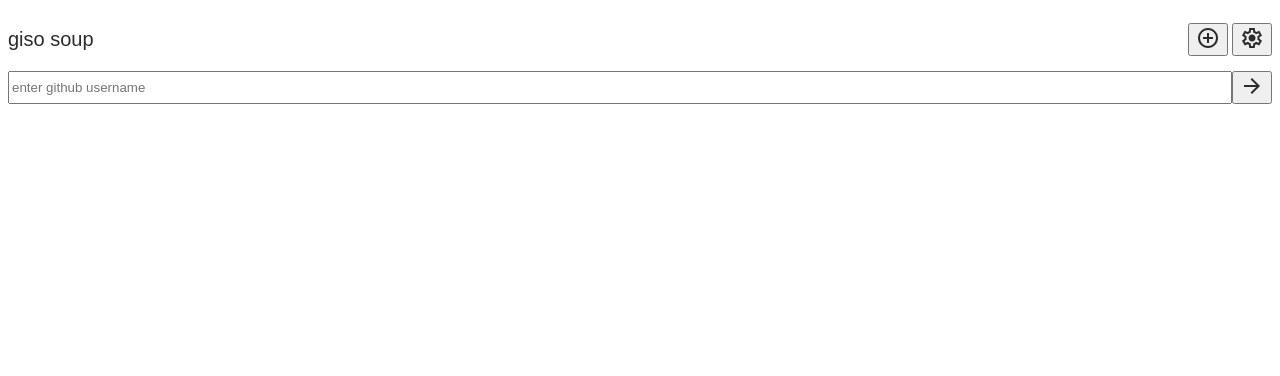
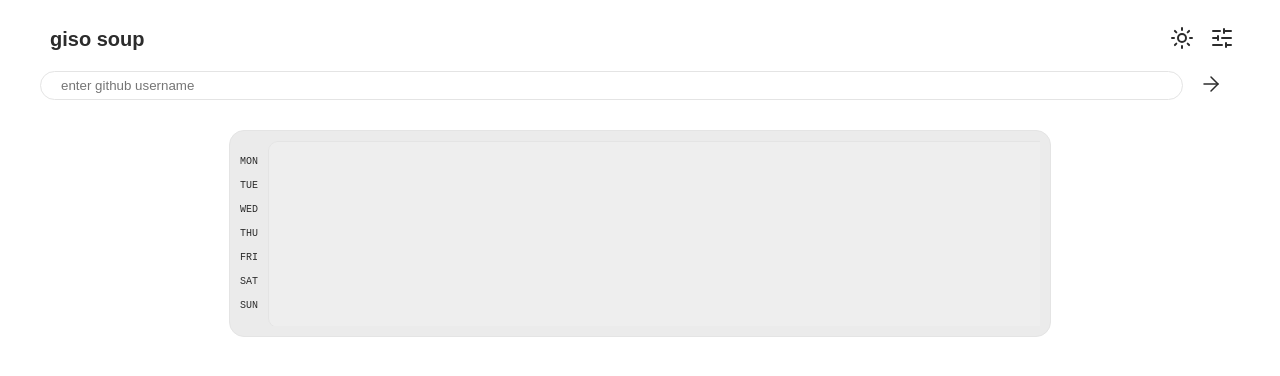
Before and after one commit to victoriaokereke/github-contribution-graph, a plain HTML site: page index.html in a window 1280 px wide. Drawn offline with Linux system fonts and the light colour scheme; a web font is replaced by a local one.

Commit message:
CORS setup, add colour-variated contribution graph, weekday labels and change button icons

```diff
--- a/index.html
+++ b/index.html
@@ -3,8 +3,10 @@
     <head>
         <meta charset= "UTF-8"/>
         <meta name="viewport" content="width=device-width, initial-scale=1.0">
-        <title>Research calendar app</title>
+        <title>giso soup!</title>
+        <link href="https://api.fontshare.com/v2/css?f[]=satoshi@900&display=swap" rel="stylesheet">
         <link rel="stylesheet" href="style.css">
+
     </head>
 
     <body>
@@ -15,23 +17,11 @@
 
             <div id="add-and-settings-button-container">
             <button id="add-new-graph">
-                <svg xmlns="http://www.w3.org/2000/svg"
-                viewBox="0 0 24 24"
-                height="24px"
-                width="24px"
-                fill="#2c2c2c">
-                <path d="M11,17h2V13h4V11H13V7H11v4H7v2h4v4Zm1,5q-2.07,0-3.9-0.79q-1.82-0.79-3.17-2.14Q3.58,17.73 2.79,15.9T2,12Q2,9.92 2.79,8.1Q3.58,6.27 4.93,4.93Q6.28,3.57 8.1,2.79Q9.93,2 12,2t3.9,0.79t3.17,2.14q1.35,1.35 2.14,3.17Q22,9.92 22,12t-0.79,3.9t-2.14,3.17q-1.35,1.35-3.17,2.14T12,22Zm0-2q3.35,0 5.68-2.32T20,12T17.68,6.32T12,4T6.33,6.32T4,12t2.33,5.68T12,20Zm0-8Z"/>
-                </svg>
+                <svg xmlns="http://www.w3.org/2000/svg" width="24" height="24" viewBox="0 0 24 24" fill="none" stroke="currentColor" stroke-width="2" stroke-linecap="round" stroke-linejoin="round" class="lucide lucide-sun preview-icon"><circle cx="12" cy="12" r="4"/><path d="M12 2v2"/><path d="M12 20v2"/><path d="m4.93 4.93 1.41 1.41"/><path d="m17.66 17.66 1.41 1.41"/><path d="M2 12h2"/><path d="M20 12h2"/><path d="m6.34 17.66-1.41 1.41"/><path d="m19.07 4.93-1.41 1.41"/></svg>
+                <svg xmlns="http://www.w3.org/2000/svg" width="24" height="24" viewBox="0 0 24 24" fill="none" stroke="currentColor" stroke-width="2" stroke-linecap="round" stroke-linejoin="round" class=" hidden lucide lucide-moon preview-icon"><path d="M20.985 12.486a9 9 0 1 1-9.473-9.472c.405-.022.617.46.402.803a6 6 0 0 0 8.268 8.268c.344-.215.825-.004.803.401"/></svg>
             </button>
-
             <button id="settings">
-                <svg xmlns="http://www.w3.org/2000/svg"
-                viewBox="0 0 24 24"
-                height="24px"
-                width="24px"
-                fill="#2c2c2c">
-                <path d="M9.25,22l-0.4-3.2q-0.32-0.13-0.61-0.3T7.68,18.13L4.7,19.38L1.95,14.63l2.58-1.95Q4.5,12.5 4.5,12.34q0-0.16 0-0.34t0-0.34t0.03-0.34L1.95,9.38L4.7,4.63L7.68,5.88Q7.95,5.68 8.25,5.5t0.6-0.3L9.25,2h5.5l0.4,3.2q0.33,0.13 0.61,0.3t0.56,0.38L19.3,4.63l2.75,4.75l-2.57,1.95q0.02,0.18 0.02,0.34t0,0.34t0,0.34t-0.05,0.34l2.57,1.95l-2.75,4.75l-2.95-1.25q-0.27,0.2-0.57,0.38t-0.6,0.3L14.75,22H9.25ZM11,20h1.98l0.35-2.65q0.78-0.2 1.44-0.59t1.21-0.94l2.47,1.03l0.98-1.7l-2.15-1.63q0.13-0.35 0.17-0.74T17.5,12t-0.05-0.79q-0.05-0.39-0.17-0.74l2.15-1.63l-0.98-1.7L15.98,8.2q-0.55-0.57-1.21-0.96T13.33,6.65L13,4H11.03L10.68,6.65Q9.9,6.85 9.24,7.24T8.03,8.17L5.55,7.15L4.58,8.85l2.15,1.6Q6.6,10.83 6.55,11.2T6.5,12q0,0.4 0.05,0.77t0.17,0.75L4.58,15.15l0.98,1.7L8.03,15.8q0.55,0.58 1.21,0.96t1.44,0.59L11,20Zm1.05-4.5q1.45,0 2.47-1.03T15.55,12T14.53,9.52T12.05,8.5q-1.47,0-2.49,1.02T8.55,12t1.01,2.47t2.49,1.03ZM12,12Z"/>
-                </svg>
+                <svg xmlns="http://www.w3.org/2000/svg" width="24" height="24" viewBox="0 0 24 24" fill="none" stroke="currentColor" stroke-width="2" stroke-linecap="round" stroke-linejoin="round" class="lucide lucide-sliders-horizontal preview-icon"><path d="M10 5H3"/><path d="M12 19H3"/><path d="M14 3v4"/><path d="M16 17v4"/><path d="M21 12h-9"/><path d="M21 19h-5"/><path d="M21 5h-7"/><path d="M8 10v4"/><path d="M8 12H3"/></svg>
             </button>
             </div>
 
@@ -43,15 +33,42 @@
                     <input type="text" id="username" placeholder="enter github username">
                         <button id="generate-graph">
                             <svg xmlns="http://www.w3.org/2000/svg"
-                            viewBox="0 0 24 24"
-                            height="24px"
-                            width="24px"
-                            fill="#2c2c2c">
-                            <path d="M16.18,13H4V11H16.18l-5.6-5.6L12,4l8,8l-8,8l-1.42-1.4l5.6-5.6Z"/>
+                                width="24"
+                                height="24"
+                                viewBox="0 0 24 24"
+                                fill="none"
+                                stroke="currentColor"
+                                stroke-width="1.5"
+                                stroke-linecap="round"
+                                stroke-linejoin="round"
+                                class="lucide lucide-arrow-right preview-icon">
+                                <path d="M5 12h14"/>
+                                <path d="m12 5 7 7-7 7"/>
                             </svg>
                         </button>
                 </div>
-                <div class="actual-graph">
+                <div id="contribution-container">
+                    <div id="weekday-labels">
+                        <span>MON</span>
+                        <span>TUE</span>
+                        <span>WED</span>
+                        <span>THU</span>
+                        <span>FRI</span>
+                        <span>SAT</span>
+                        <span>SUN</span>
+                    </div>
+
+
+                    <div id="month-labels-and-contrib-grid">
+                        <div id="month-labels">
+
+                        </div>
+
+                        <div id="contribution-grid">
+
+                        </div>
+
+                    </div>
 
                 </div>
             </div>
--- a/script.js
+++ b/script.js
@@ -0,0 +1,42 @@
+const input = document.querySelector("#username")
+const generateGraphButton = document.querySelector("#generate-graph")
+const contributionGrid = document.querySelector("#contribution-grid")
+const monthLabels = document.querySelector("#month-labels")
+
+
+generateGraphButton.addEventListener("click", generateGraph)
+
+async function generateGraph() {
+
+    contributionGrid.innerHTML = ""
+
+    const username = input.value
+
+    let url = `http://127.0.0.1:5000/contributions/${username}`
+
+    const response = await fetch(url)
+
+    const data = await response.json()
+
+    data.forEach(jsObj => {
+        const contributionCell = document.createElement("div")
+        contributionCell.classList.add("empty-cell")
+        contributionCell.dataset.date = jsObj.date
+        contributionCell.dataset.level = jsObj.level
+        contributionCell.dataset.count = jsObj.contribution_count
+
+        contributionGrid.appendChild(contributionCell)
+
+        // const dates = []
+
+        // dates.map(
+        //     new Date(jsObj.date)
+        // )
+
+        // const earliestDate = Math.min(dates)
+
+
+    })
+
+
+}
--- a/style.css
+++ b/style.css
@@ -1,9 +1,59 @@
+
+/* creating a root color for the whole page */
+:root {
+    --background-colour: white;
+    --text-colour: #2c2c2c;
+    --grid-background: #eeeeee;
+    --level-1: rgba(0, 128, 0, 0.2);
+    --level-2: rgba(0, 128, 0, 0.4);
+    --level-3: rgba(0, 128, 0, 0.6);
+    --level-4: rgba(0, 128, 0, 1.0);
+    --border-colour: #e4e4e4;
+    --cell-colour: #4b4b4b;
+    --icon-colour: #2c2c2c;
+    --empty-cell: #57575718;
+    --contribution-container-colour: #ebebeb;
+
+}
+
+
+/* making a dark mode class for the body element */
+.dark-mode {
+    --background-colour: black;
+    --text-colour: #f3f3f3;
+    --grid-background: #2c2c2c;
+    --level-1: rgba(0, 128, 0, 0.2);
+    --level-2: rgba(0, 128, 0, 0.4);
+    --level-3: rgba(0, 128, 0, 0.6);
+    --level-4: rgba(0, 128, 0, 1.0);
+    --border-colour: #4b4b4b;
+    --cell-colour: #4b4b4b;
+    --icon-colour: #f3f3f3;
+    --empty-cell: #cfcbcb18;
+    --contribution-container-colour: #3c3c3c;
+
+}
+
+
+
+
+
+
+body {
+    background-color: var(--background-colour);
+    font-family: 'Satoshi', sans-serif;
+    font-weight: 400;
+    margin-inline: 40px;
+
+}
+
 p {
-    font-family: Arial, Helvetica, sans-serif;
+    font-family: inherit;
     font-size: 20px;
+    font-weight: 600;
     text-align: center;
-    color: #2c2c2c;
-
+    color: var(--text-colour);
+    padding-left: 10px;
 }
 
 .header {
@@ -15,5 +65,158 @@ p {
 
 .input-and-generate {
     display: grid;
-    grid-template-columns: 40fr 1fr;
+    grid-template-columns: 20fr 1fr;
 }
+
+
+#username {
+    appearance: none;
+    border-radius: 20px;
+    border-width: 1.5px;
+    border-color: var(--border-colour);
+    border-style: solid;
+    padding-inline: 20px;
+    /* margin-inline: 20px; */
+}
+
+
+#add-new-graph {
+    background-color: var(--background-colour);
+    border-radius: 5px;
+    border-width: 0px;
+    border-style: solid;
+    color: var(--icon-colour);
+}
+
+
+#settings {
+    background-color: var(--background-colour);
+    border-radius: 5px;
+    border-width: 0px;
+    border-style: solid;
+    color: var(--icon-colour);
+
+}
+
+#generate-graph {
+    background-color: var(--background-colour);
+    border-radius: 20px;
+    border-width: 0px;
+    border-color: var(--border-colour);
+    color: var(--icon-colour);
+    border-style: solid;
+}
+
+.hidden {
+    display: none;
+}
+
+
+#weekday-labels {
+    font-family: monospace;
+    font-size: 10px;
+    display: flex;
+    flex-direction: column;
+    gap: 13px;
+    justify-content: center;
+    height: 185px;
+}
+
+span {
+    color: var(--text-colour);
+}
+
+
+.empty-cell {
+    background-color: var(--empty-cell);
+    height: 20px;
+    width: 20px;
+}
+
+
+#contribution-container {
+    height: 185px;
+    width: 800px;
+    justify-self: center;
+    align-self: center;
+    display: flex;
+    flex-direction: row;
+    background-color: var(--contribution-container-colour);
+    padding: 10px 10px;
+    border-radius: 15px;
+    border-color: var(--border-colour);
+    border-width: 1.5px;
+    border-style: solid;
+    margin-top: 30px;
+    gap: 10px;
+}
+
+
+#contribution-grid {
+    height: 185px;
+    width: 800px;
+    display: grid;
+    background-color: var(--grid-background);
+    grid-template-rows: repeat(7, 20px);
+    grid-auto-flow: column;
+    gap: 5px;
+    /* overflow-x: auto; */
+    border-radius: 10px;
+    border-color: var(--border-colour);
+    border-width: 1.5px;
+    border-style: solid;
+    align-content: center;
+    padding: 0px 10px;
+}
+
+/* #contribution-grid::-webkit-scrollbar {
+    display: none;
+    height: 0px;
+} */
+
+
+#month-labels-and-contrib-grid {
+    overflow-x: auto;
+    scrollbar-width: none;
+}
+
+#month-labels-and-contrib-grid::-webkit-scrollbar {
+    display: none;
+    height: 0px;
+    width: 0px;
+}
+
+[data-level = "0"] {
+    height: 20px;
+    width: 20px;
+    background-color: transparent;
+    border-radius: 2px;
+}
+
+[data-level = "1"] {
+    height: 20px;
+    width: 20px;
+    background-color: var(--level-1);
+    border-radius: 2px;
+}
+
+[data-level = "2"] {
+    height: 20px;
+    width: 20px;
+    background-color: var(--level-2);
+    border-radius: 2px;
+}
+
+[data-level = "3"] {
+    height: 20px;
+    width: 20px;
+    background-color: var(--level-3);
+    border-radius: 2px;
+}
+
+[data-level = "4"] {
+    height: 20px;
+    width: 20px;
+    background-color: var(--level-4);
+    border-radius: 2px;
+}
```
Also changed, not shown: 1 other file.
